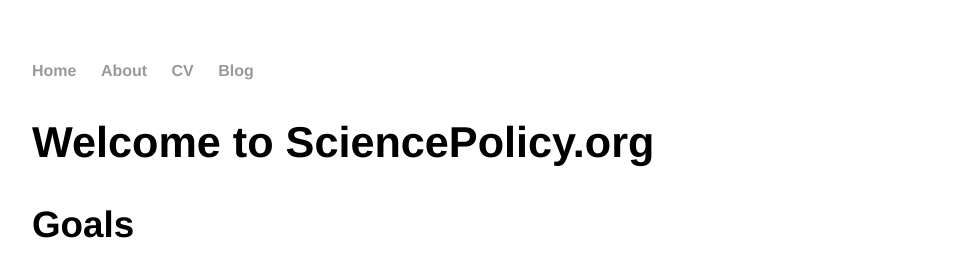
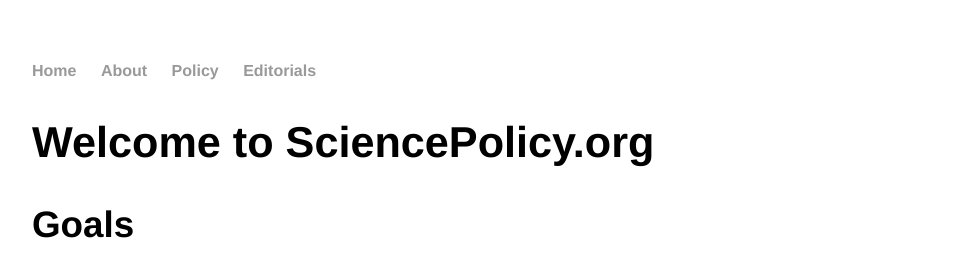
Before and after one commit to scipolorg/SciencePolicy.org, a Jekyll site: the page built from index.html, in a window 1280 px wide and 900 px high. Shown: the top 254 px of the window, without its empty margins (160-1119 px from the left). Built offline with Jekyll 4.4.1, drawn with Linux system fonts in a browser that asks for light colours.

Commit message:
Update default.html

```diff
--- a/_layouts/default.html
+++ b/_layouts/default.html
@@ -13,8 +13,8 @@
 <ul>
 <li><a href="/">Home</a></li>
 <li><a href="/about">About</a></li>
-<li><a href="/cv">CV</a></li>
-<li><a href="/blog">Blog</a></li>
+<li><a href="/policy">Policy</a></li>
+<li><a href="/editorials">Editorials</a></li>
 </ul>
     </nav>
 <div class="container">
```
